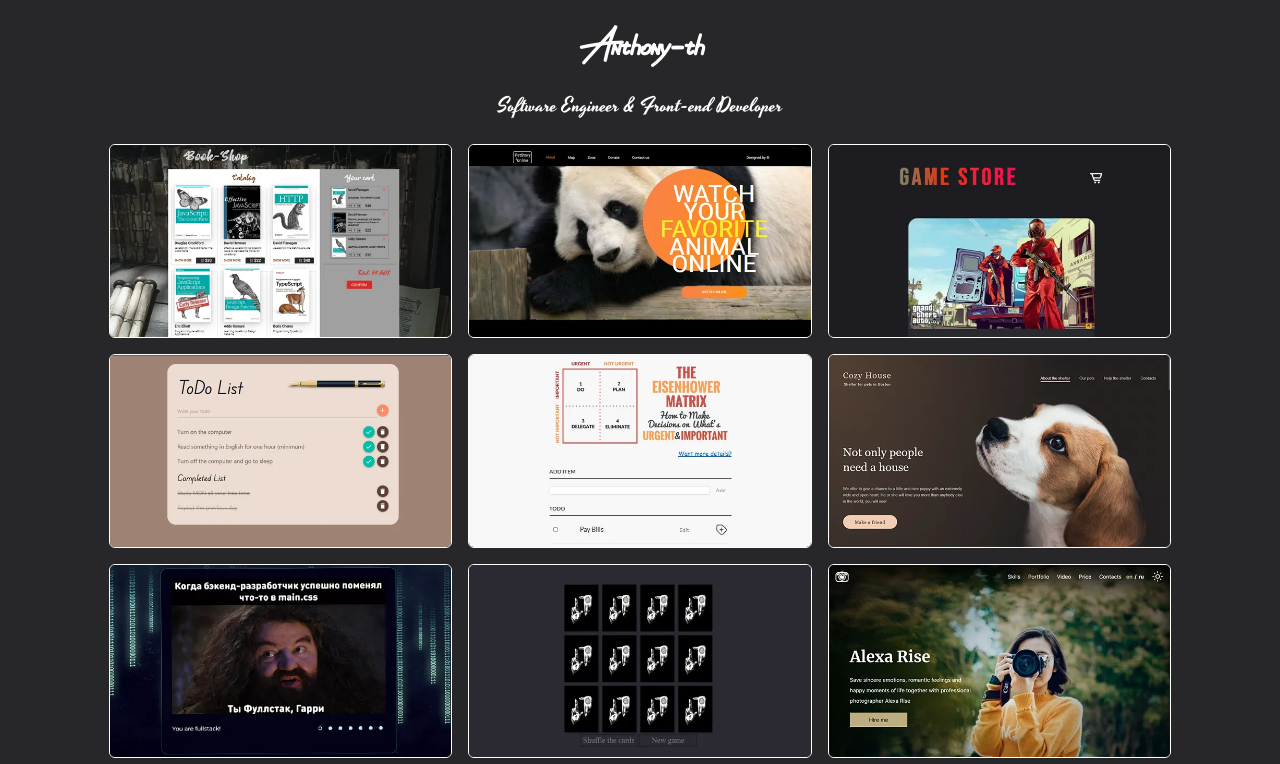
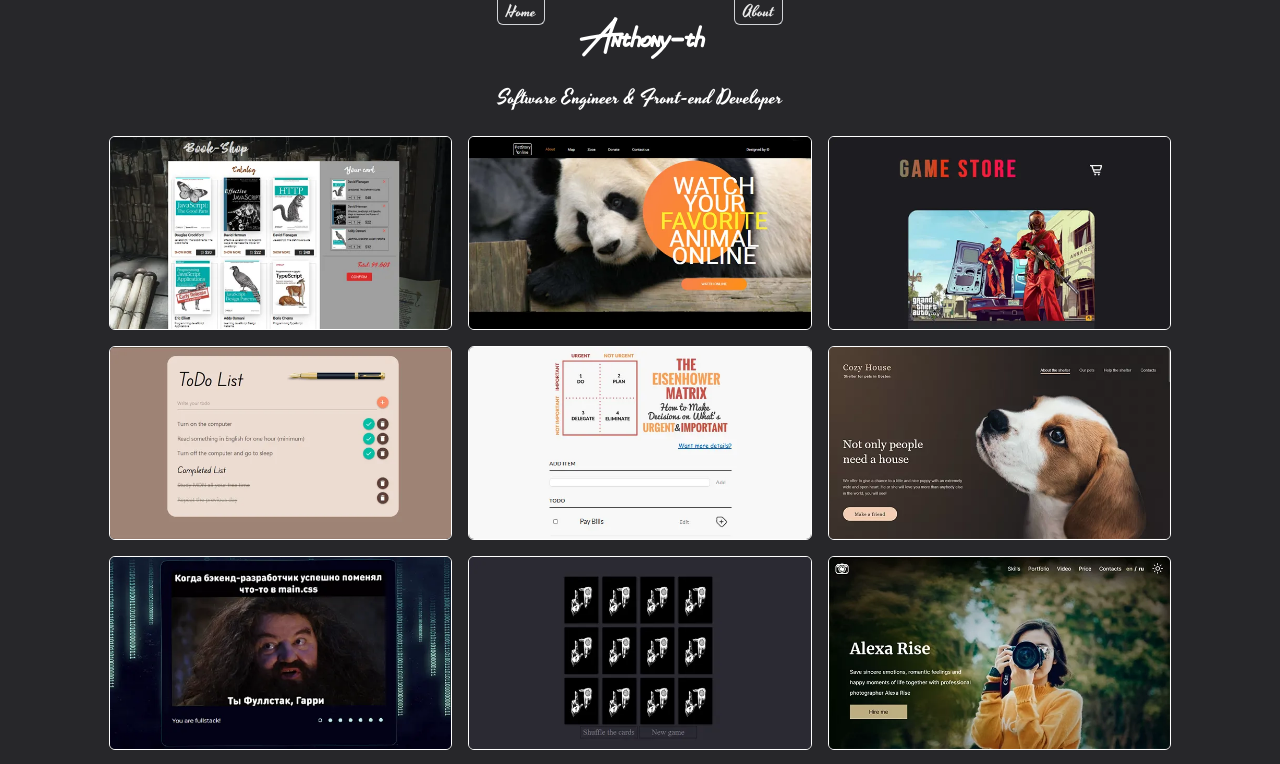
Before and after one commit to anthony-th/portfolio-list, a React (Vite) app: page / in a window 1280 px wide. Shown: the top 764 px of the page. Built offline with nearby package versions, Linux system fonts and the light colour scheme.

Commit message:
feat: add basic react-router-dom

```diff
--- a/package.json
+++ b/package.json
@@ -12,7 +12,8 @@
   },
   "dependencies": {
     "react": "^18.2.0",
-    "react-dom": "^18.2.0"
+    "react-dom": "^18.2.0",
+    "react-router-dom": "^6.4.5"
   },
   "devDependencies": {
     "@types/react": "^18.0.22",
--- a/src/App.jsx
+++ b/src/App.jsx
@@ -1,18 +1,15 @@
 import React from 'react';
-import './styles/tailwindcss.css';
-import Footer from './components/Footer';
-import Header from './components/Header';
-import Portfolio from './components/Portfolio';
+import { Routes, Route } from 'react-router-dom';
+import Homepage from './pages/Homepage';
+import Aboutpage from './pages/Aboutpage';
+
 
 function App() {
   return (
-    <div className="App bg-zinc-800 text-white">
-      <div className="max-w-6xl w-11/22 mx-auto flex flex-col justify-between min-h-screen">
-        <Header />
-        <Portfolio />
-        <Footer />
-      </div>
-    </div>
+    <Routes>
+      <Route path='/' element={<Homepage />} />
+      <Route path='/about' element={<Aboutpage />} />
+    </Routes>
   )
 }
 
--- a/src/components/Header.jsx
+++ b/src/components/Header.jsx
@@ -1,12 +1,13 @@
 import React from 'react';
+import { Link } from 'react-router-dom';
 
 function Header() {
   return (
     <section
       id='header'
-      className="flex items-center justify-center flex-col pt-6"
+      className="flex items-center justify-center flex-col"
     >
-      <div className="text-center">
+      <div className="text-center relative pt-4">
         <h1 className="font-vasek text-5xl text-white mb-1 md:mb-3 font-bold pb-2">
           Anthony-th
         </h1>
@@ -15,6 +16,10 @@ function Header() {
         </p>
         <p className="text-sm max-w-xl mb-6 font-bold">
         </p>
+        <div className="absolute w-full top-0 left-0 justify-between flex font-yesteryear opacity-90">
+          <Link className='hover:text-[#ee1f80] border-t-0 border-solid border px-2 rounded-b-md' to='/' title='Home'>Home</Link>
+          <Link className='hover:text-[#ee1f80] border-t-0 border-solid border px-2 rounded-b-md' to='/about' title='About me'>About</Link>
+        </div>
       </div>
     </section>
   )
--- a/src/main.jsx
+++ b/src/main.jsx
@@ -2,9 +2,12 @@ import React from 'react';
 import ReactDOM from 'react-dom/client';
 import App from './App';
 import './styles/tailwindcss.css';
+import { BrowserRouter } from 'react-router-dom';
 
 ReactDOM.createRoot(document.getElementById('root')).render(
   <React.StrictMode>
-    <App />
+    <BrowserRouter>
+      <App />
+    </BrowserRouter>
   </React.StrictMode>
 )
--- /dev/null
+++ b/src/pages/Aboutpage.jsx
@@ -0,0 +1,15 @@
+import React from 'react';
+import '../styles/tailwindcss.css';
+import Header from '../components/Header';
+
+function Aboutpage() {
+  return (
+    <div className="App bg-zinc-800 text-white min-w-[300px]">
+      <div className="max-w-6xl w-11/22 mx-auto flex flex-col justify-between min-h-screen">
+        <Header />
+      </div>
+    </div>
+  )
+}
+
+export default Aboutpage;
--- /dev/null
+++ b/src/pages/Homepage.jsx
@@ -0,0 +1,19 @@
+import React from 'react';
+import '../styles/tailwindcss.css';
+import Footer from '../components/Footer';
+import Header from '../components/Header';
+import Portfolio from '../components/Portfolio';
+
+function Homepage() {
+  return (
+    <div className="App bg-zinc-800 text-white min-w-[300px]">
+      <div className="max-w-6xl w-11/22 mx-auto flex flex-col justify-between min-h-screen">
+        <Header />
+        <Portfolio />
+        <Footer />
+      </div>
+    </div>
+  )
+}
+
+export default Homepage;
```
Also changed, not shown: 1 other file (tests, documents, lock files or other folders).
